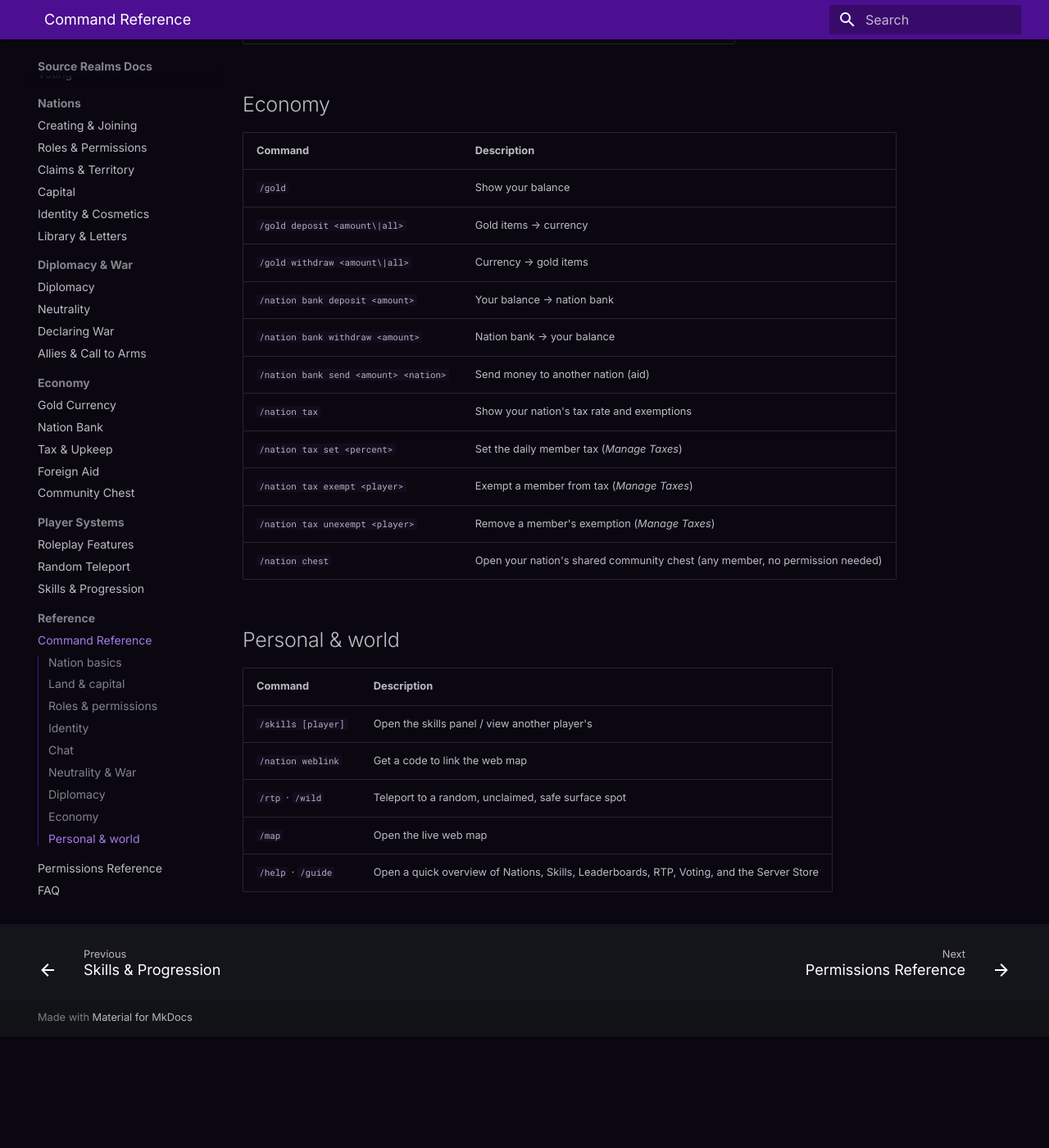
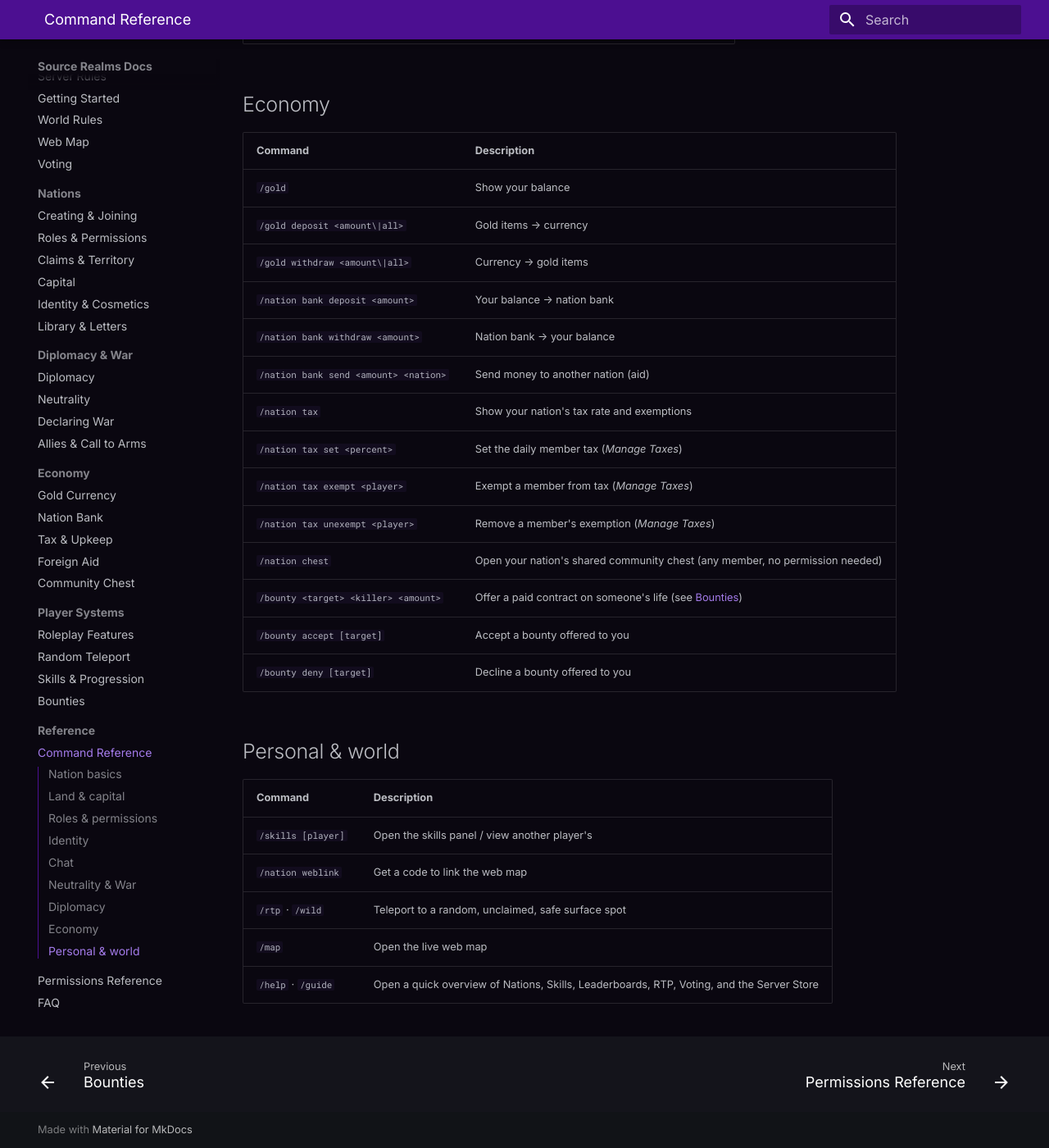
Before and after one commit to SourceRealms/sourcerealms-docs, an MkDocs documentation site: the page built from docs/reference/commands.md, in a window 1280 px wide and 1400 px high, scrolled down 2869 px. Shown: the whole window at 82% size. Built offline with MkDocs 1.6.1 and Material for MkDocs 9.7.7, drawn with Linux system fonts in a browser that asks for light colours; before the commit the page ends 4133 px from its top, so only the background shows below that.

Commit message:
Document the new bounty system

```diff
--- a/docs/reference/commands.md
+++ b/docs/reference/commands.md
@@ -88,6 +88,9 @@
 | `/nation tax exempt <player>` | Exempt a member from tax (*Manage Taxes*) |
 | `/nation tax unexempt <player>` | Remove a member's exemption (*Manage Taxes*) |
 | `/nation chest` | Open your nation's shared community chest (any member, no permission needed) |
+| `/bounty <target> <killer> <amount>` | Offer a paid contract on someone's life (see [Bounties](../bounties.md)) |
+| `/bounty accept [target]` | Accept a bounty offered to you |
+| `/bounty deny [target]` | Decline a bounty offered to you |
 
 ## Personal & world
 
--- a/mkdocs.yml
+++ b/mkdocs.yml
@@ -70,6 +70,7 @@ nav:
       - Roleplay Features: roleplay-features.md
       - Random Teleport: rtp.md
       - Skills & Progression: skills.md
+      - Bounties: bounties.md
   - Reference:
       - Command Reference: reference/commands.md
       - Permissions Reference: reference/permissions.md
```
Also changed, not shown: docs/bounties.md (added, +45 -0 lines).
